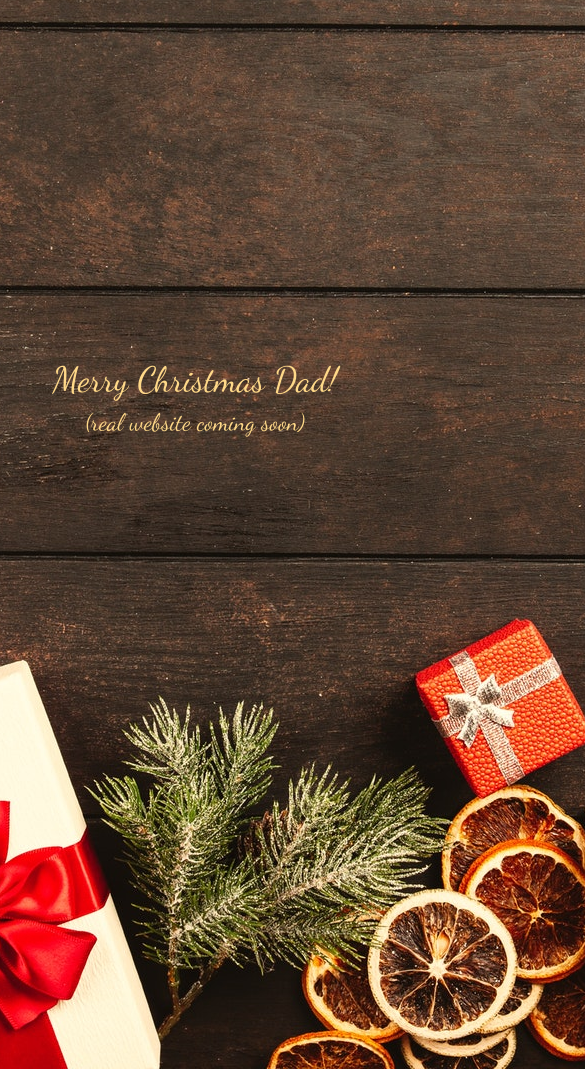
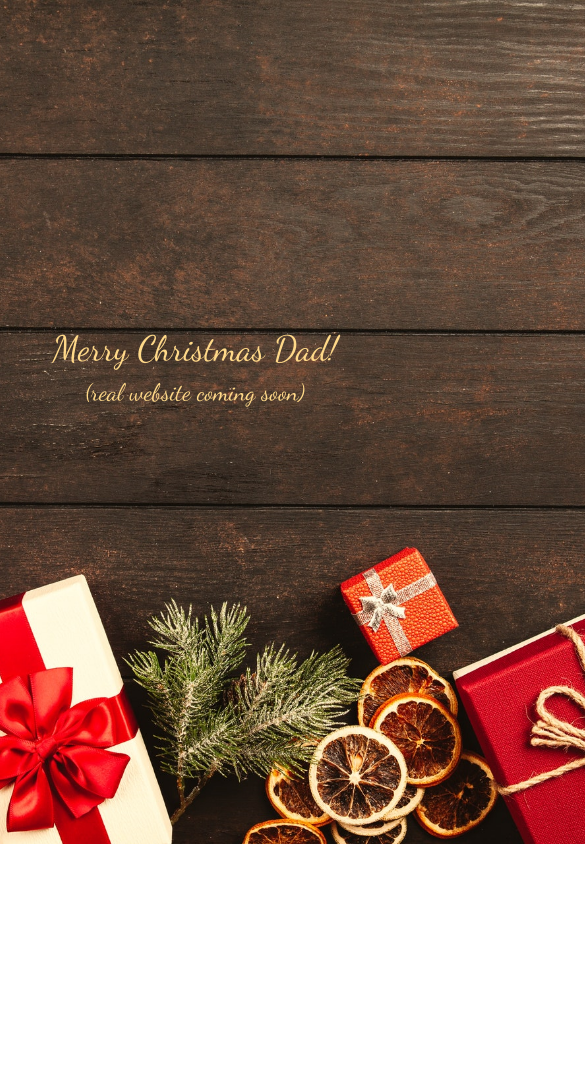
Before and after one commit to cpearce31/dad-xmas, a website built with webpack: page index.html in a window 390 px wide. Shown: the top 1069 px of the page, 585 px wide, since content can reach past the window. After the commit the page ends 844 px from the top, so only its background shows below. Built offline with nearby package versions, Linux system fonts and the light colour scheme.

Commit message:
tweak background on phones

```diff
--- a/assets/styles/index.scss
+++ b/assets/styles/index.scss
@@ -12,7 +12,6 @@ body {
 
 img {
   position: absolute;
-  top: -25%;
 }
 
 .text {
@@ -51,6 +50,10 @@ img {
   .text > h3 {
     font-size: 1.5em;
   }
+
+  #bg {
+    height: 100vh;
+  }
 }
 
 @media (max-width: 400px) {
@@ -61,4 +64,8 @@ img {
   .text > h3 {
     font-size: 1.5em;
   }
+
+  .text {
+    padding-bottom: 100px !important;
+  }
 }
--- a/index.html
+++ b/index.html
@@ -17,6 +17,6 @@
         <h1>Merry Christmas Dad!</h1>
         <h3>(real website coming soon)</h3>
       </div>
-      <img src="public/xmas.jpeg" />
+      <img id="bg" src="public/xmas.jpeg" />
     </body>
 </html>
```
